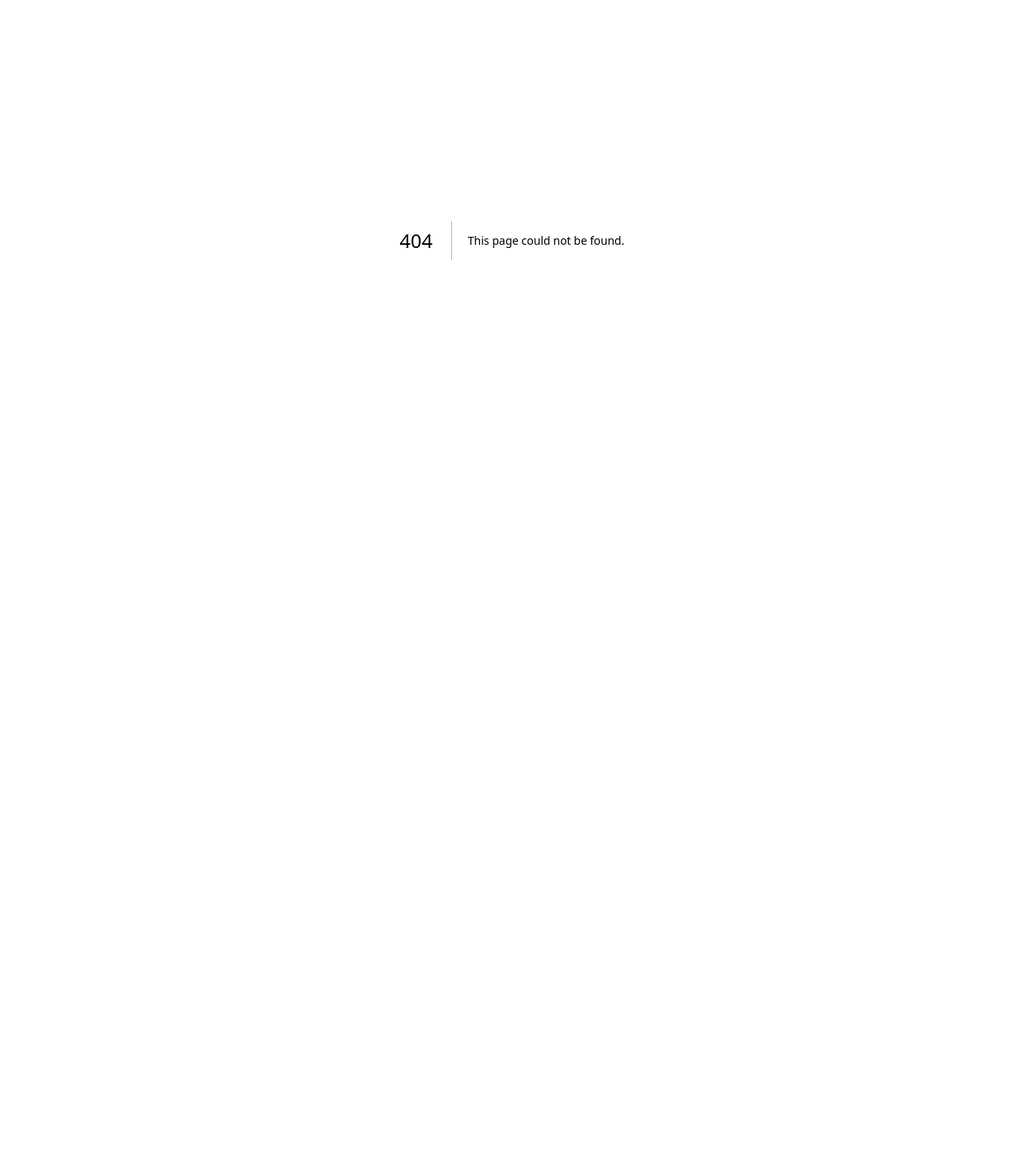
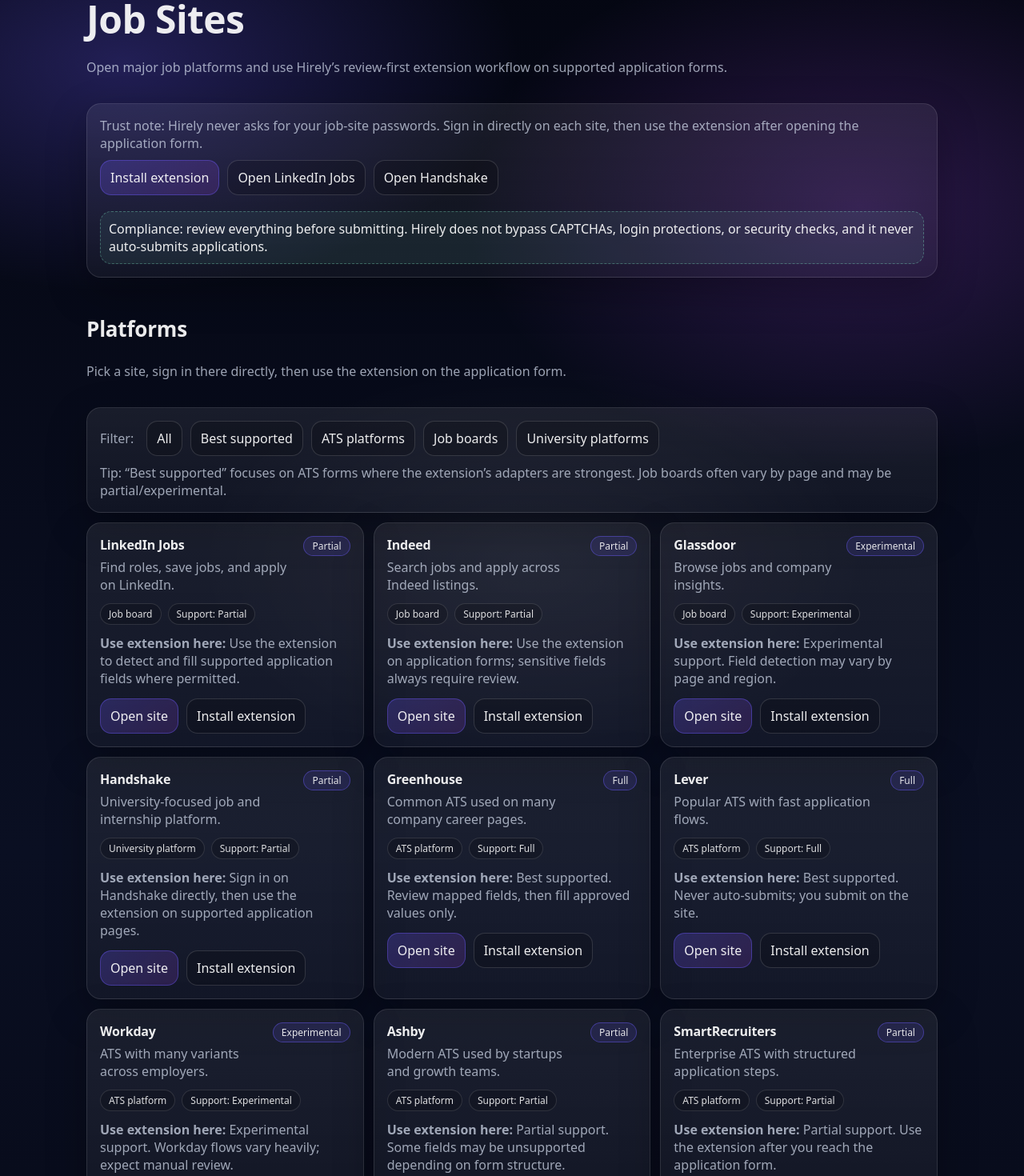
Before and after one commit to itzbrendanc/job-application-assistant, a Next.js app in the folder apps/web/: page /job-sites in a window 1280 px wide. Before the commit this address had no page. Shown: the part 100-1570 px from the top of the page at 80% size. Before the commit the page ends 800 px from the top, so only its background shows below. Built offline with nearby package versions, Linux system fonts and the light colour scheme.

Commit message:
Add Job Sites hub page with platform cards and compliance copy

```diff
--- a/apps/web/app/dashboard/page.tsx
+++ b/apps/web/app/dashboard/page.tsx
@@ -41,6 +41,7 @@
         </div>
         <div className="row">
           <Link href="/onboarding">Onboarding</Link>
+          <Link href="/job-sites">Job Sites</Link>
           <Link href="/jobs">Jobs</Link>
           <Link href="/applications">Applications</Link>
           <Link href="/settings">Settings</Link>
--- a/apps/web/app/globals.css
+++ b/apps/web/app/globals.css
@@ -497,6 +497,7 @@
     radial-gradient(800px 360px at 86% 20%, rgba(177, 76, 255, 0.16), transparent 60%),
     linear-gradient(180deg, rgba(255, 255, 255, 0.02), rgba(0, 0, 0, 0.06));
 }
+
 .mkCTAInner {
   max-width: 1100px;
   margin: 0 auto;
--- /dev/null
+++ b/apps/web/app/job-sites/page.tsx
@@ -0,0 +1,262 @@
+import Link from "next/link";
+
+import { CTASection } from "../../components/marketing/CTASection";
+import { Footer } from "../../components/marketing/Footer";
+import { MarketingNavbar } from "../../components/marketing/MarketingNavbar";
+
+export const metadata = {
+  title: "Job Sites | Hirely",
+  description:
+    "Quickly open major job platforms and use Hirely’s review-first extension workflow. No passwords collected, no CAPTCHA bypassing."
+};
+
+type Category = "job_board" | "ats" | "university";
+type Support = "full" | "partial" | "experimental";
+
+const SITES: Array<{
+  id: string;
+  name: string;
+  url: string;
+  category: Category;
+  support: Support;
+  description: string;
+  extensionNote: string;
+}> = [
+  {
+    id: "linkedin",
+    name: "LinkedIn Jobs",
+    url: "https://www.linkedin.com/jobs/",
+    category: "job_board",
+    support: "partial",
+    description: "Find roles, save jobs, and apply on LinkedIn.",
+    extensionNote: "Use the extension to detect and fill supported application fields where permitted."
+  },
+  {
+    id: "indeed",
+    name: "Indeed",
+    url: "https://www.indeed.com/",
+    category: "job_board",
+    support: "partial",
+    description: "Search jobs and apply across Indeed listings.",
+    extensionNote: "Use the extension on application forms; sensitive fields always require review."
+  },
+  {
+    id: "glassdoor",
+    name: "Glassdoor",
+    url: "https://www.glassdoor.com/Job/",
+    category: "job_board",
+    support: "experimental",
+    description: "Browse jobs and company insights.",
+    extensionNote: "Experimental support. Field detection may vary by page and region."
+  },
+  {
+    id: "handshake",
+    name: "Handshake",
+    url: "https://app.joinhandshake.com/",
+    category: "university",
+    support: "partial",
+    description: "University-focused job and internship platform.",
+    extensionNote: "Sign in on Handshake directly, then use the extension on supported application pages."
+  },
+  {
+    id: "greenhouse",
+    name: "Greenhouse",
+    url: "https://boards.greenhouse.io/",
+    category: "ats",
+    support: "full",
+    description: "Common ATS used on many company career pages.",
+    extensionNote: "Best supported. Review mapped fields, then fill approved values only."
+  },
+  {
+    id: "lever",
+    name: "Lever",
+    url: "https://jobs.lever.co/",
+    category: "ats",
+    support: "full",
+    description: "Popular ATS with fast application flows.",
+    extensionNote: "Best supported. Never auto-submits; you submit on the site."
+  },
+  {
+    id: "workday",
+    name: "Workday",
+    url: "https://www.workday.com/",
+    category: "ats",
+    support: "experimental",
+    description: "ATS with many variants across employers.",
+    extensionNote: "Experimental support. Workday flows vary heavily; expect manual review."
+  },
+  {
+    id: "ashby",
+    name: "Ashby",
+    url: "https://jobs.ashbyhq.com/",
+    category: "ats",
+    support: "partial",
+    description: "Modern ATS used by startups and growth teams.",
+    extensionNote: "Partial support. Some fields may be unsupported depending on form structure."
+  },
+  {
+    id: "smartrecruiters",
+    name: "SmartRecruiters",
+    url: "https://www.smartrecruiters.com/",
+    category: "ats",
+    support: "partial",
+    description: "Enterprise ATS with structured application steps.",
+    extensionNote: "Partial support. Use the extension after you reach the application form."
+  }
+];
+
+const FILTERS = [
+  { id: "all", label: "All" },
+  { id: "best", label: "Best supported" },
+  { id: "ats", label: "ATS platforms" },
+  { id: "boards", label: "Job boards" },
+  { id: "university", label: "University platforms" }
+] as const;
+
+function supportLabel(s: Support): string {
+  if (s === "full") return "Full";
+  if (s === "partial") return "Partial";
+  return "Experimental";
+}
+
+function supportMeta(s: Support): { badge: string; sub: string } {
+  if (s === "full") return { badge: "Full", sub: "Best supported" };
+  if (s === "partial") return { badge: "Partial", sub: "Works on common flows" };
+  return { badge: "Experimental", sub: "Varies by employer/page" };
+}
+
+function categoryLabel(c: Category): string {
+  if (c === "ats") return "ATS platform";
+  if (c === "university") return "University platform";
+  return "Job board";
+}
+
+export default function JobSitesPage() {
+  return (
+    <>
+      <MarketingNavbar />
+      <main>
+        <section className="mkSection" style={{ paddingTop: 26 }}>
+          <div className="mkSectionHead">
+            <h1 className="mkH1" style={{ margin: 0 }}>
+              Job Sites
+            </h1>
+            <p className="mkMuted">
+              Open major job platforms and use Hirely’s review-first extension workflow on supported application forms.
+            </p>
+          </div>
+
+          <div className="mkCard" style={{ marginTop: 14 }}>
+            <div style={{ display: "grid", gap: 10 }}>
+              <div style={{ display: "flex", flexWrap: "wrap", gap: 10, alignItems: "center", justifyContent: "space-between" }}>
+                <div className="mkMuted">
+                  Trust note: Hirely never asks for your job-site passwords. Sign in directly on each site, then use the
+                  extension after opening the application form.
+                </div>
+                <div className="mkHeroCtas" style={{ marginTop: 0 }}>
+                  <Link className="mkBtn mkBtnPrimary" href="/download">
+                    Install extension
+                  </Link>
+                  <a className="mkBtn mkBtnGhost" href="https://www.linkedin.com/jobs/" target="_blank" rel="noreferrer">
+                    Open LinkedIn Jobs
+                  </a>
+                  <a className="mkBtn mkBtnGhost" href="https://app.joinhandshake.com/" target="_blank" rel="noreferrer">
+                    Open Handshake
+                  </a>
+                </div>
+              </div>
+
+              <div className="mkOk">
+                Compliance: review everything before submitting. Hirely does not bypass CAPTCHAs, login protections, or
+                security checks, and it never auto-submits applications.
+              </div>
+            </div>
+          </div>
+        </section>
+
+        <JobSitesClient />
+        <CTASection />
+      </main>
+      <Footer />
+    </>
+  );
+}
+
+function Chip({ children }: { children: React.ReactNode }) {
+  return <span className="mkChip">{children}</span>;
+}
+
+function StatusPill({ support }: { support: Support }) {
+  const { badge } = supportMeta(support);
+  return <span className="mkBest">{badge}</span>;
+}
+
+function JobSitesClient() {
+  // keep this server component simple: render filters via anchors + query param
+  // (no JS required for the MVP hub page).
+  return (
+    <section className="mkSection">
+      <div className="mkSectionHead">
+        <h2 className="mkH2">Platforms</h2>
+        <p className="mkMuted">Pick a site, sign in there directly, then use the extension on the application form.</p>
+      </div>
+
+      <div className="mkCard" style={{ marginBottom: 12 }}>
+        <div style={{ display: "flex", gap: 10, flexWrap: "wrap", alignItems: "center" }}>
+          <div className="mkMuted" style={{ marginRight: 6 }}>
+            Filter:
+          </div>
+          {FILTERS.map((f) => (
+            <Link key={f.id} className="mkBtn mkBtnGhost" href={`/job-sites?filter=${f.id}`}>
+              {f.label}
+            </Link>
+          ))}
+        </div>
+        <div className="mkMuted" style={{ marginTop: 10 }}>
+          Tip: “Best supported” focuses on ATS forms where the extension’s adapters are strongest. Job boards often vary
+          by page and may be partial/experimental.
+        </div>
+      </div>
+
+      <SiteGrid />
+    </section>
+  );
+}
+
+function SiteGrid() {
+  // Use query param filtering without client JS by reading from `window` isn’t possible here.
+  // So we render all cards and rely on the user’s scan; filters are still valuable for future client enhancement.
+  return (
+    <div className="mkGrid3" aria-label="Job sites grid">
+      {SITES.map((s) => (
+        <div key={s.id} className="mkCard mkCardHover">
+          <div style={{ display: "flex", justifyContent: "space-between", gap: 10, alignItems: "start" }}>
+            <div style={{ display: "grid", gap: 6 }}>
+              <div style={{ fontWeight: 860, letterSpacing: -0.2 }}>{s.name}</div>
+              <div className="mkMuted">{s.description}</div>
+            </div>
+            <StatusPill support={s.support} />
+          </div>
+
+          <div style={{ display: "flex", flexWrap: "wrap", gap: 8, marginTop: 12 }}>
+            <Chip>{categoryLabel(s.category)}</Chip>
+            <Chip>Support: {supportLabel(s.support)}</Chip>
+          </div>
+
+          <div className="mkMuted" style={{ marginTop: 12 }}>
+            <b>Use extension here:</b> {s.extensionNote}
+          </div>
+
+          <div style={{ marginTop: 14, display: "flex", flexWrap: "wrap", gap: 10 }}>
+            <a className="mkBtn mkBtnPrimary" href={s.url} target="_blank" rel="noreferrer">
+              Open site
+            </a>
+            <Link className="mkBtn mkBtnGhost" href="/download">
+              Install extension
+            </Link>
+          </div>
+        </div>
+      ))}
+    </div>
+  );
+}
--- a/apps/web/components/marketing/MarketingNavbar.tsx
+++ b/apps/web/components/marketing/MarketingNavbar.tsx
@@ -10,6 +10,7 @@
           <span className="mkTag">Copilot</span>
         </div>
         <nav className="mkNavLinks" aria-label="Primary">
+          <Link href="/job-sites">Job Sites</Link>
           <Link href="/pricing">Pricing</Link>
           <Link href="/download">Download</Link>
           <Link href="/privacy">Privacy</Link>
```
